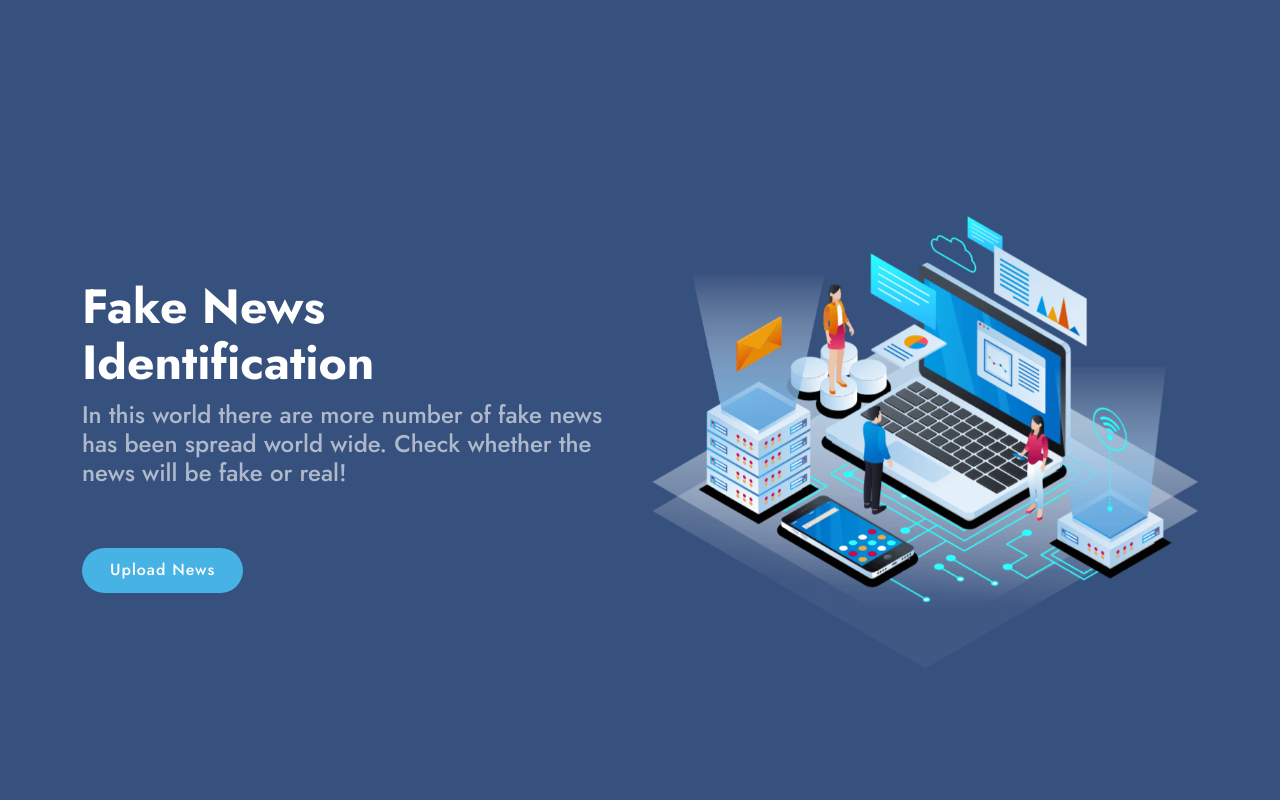
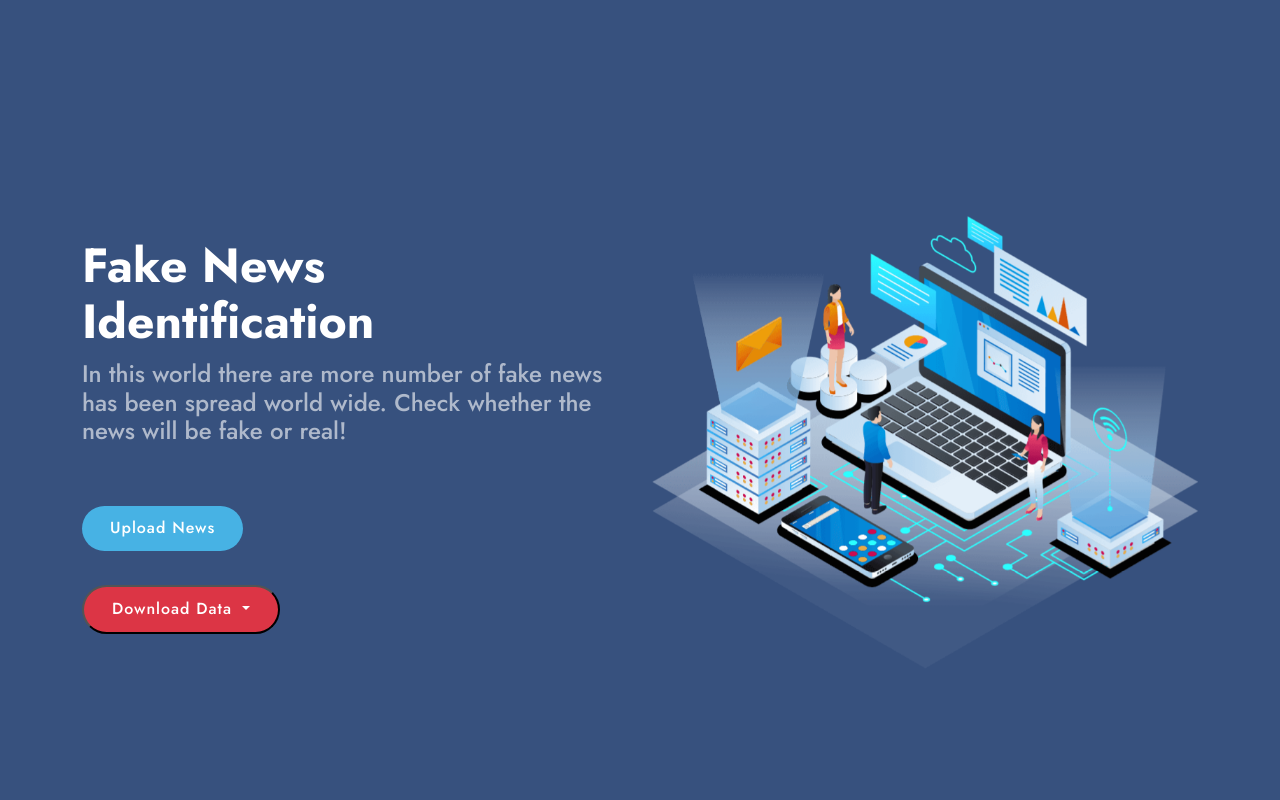
Before and after one commit to Abii9443/Fake_news_identifier, a Flask app: page / in a window 1280 px wide. Run offline with Flask 2, Linux system fonts and the light colour scheme; parts of the project's set-up code (start-up, migrations or seed data) failed here and were passed over; some libraries are stand-ins or nearby versions.

Commit message:
Update index.html

```diff
--- a/templates/index.html
+++ b/templates/index.html
@@ -12,7 +12,8 @@
     <!-- Favicons -->
     <link href="../static/assets/img/favicon.png" rel="icon">
     <link href="../static/assets/img/apple-touch-icon.png" rel="apple-touch-icon">
-      <link rel="stylesheet" href="https://cdn.jsdelivr.net/npm/bootstrap@4.3.1/dist/css/bootstrap.min.css" integrity="sha384-ggOyR0iXCbMQv3Xipma34MD+dH/1fQ784/j6cY/iJTQUOhcWr7x9JvoRxT2MZw1T" crossorigin="anonymous">
+    <link rel="stylesheet" href="https://cdn.jsdelivr.net/npm/bootstrap@4.3.1/dist/css/bootstrap.min.css"
+          integrity="sha384-ggOyR0iXCbMQv3Xipma34MD+dH/1fQ784/j6cY/iJTQUOhcWr7x9JvoRxT2MZw1T" crossorigin="anonymous">
 
     <!-- Google Fonts -->
     <link href="https://fonts.googleapis.com/css?family=Open+Sans:300,300i,400,400i,600,600i,700,700i|Jost:300,300i,400,400i,500,500i,600,600i,700,700i|Poppins:300,300i,400,400i,500,500i,600,600i,700,700i"
@@ -40,7 +41,6 @@
 
 <!-- ======= Hero Section ======= -->
 <section id="hero" class="d-flex align-items-center">
-
     <div class="container">
         <div class="row">
             <div class="col-lg-6 d-flex flex-column justify-content-center pt-4 pt-lg-0 order-2 order-lg-1"
@@ -53,21 +53,48 @@
                         <div class="btn-get-started scrollto upload-btn-wrapper">
                             Upload News
                             <input type="file" onchange="this.form.submit()" name="upload" accept=".pdf"/>
-                            <!--                            <input type="submit"/>-->
                         </div>
-
-
 
                     </div>
                 </form>
+            <form method="post" action="/download" enctype="multipart/form-data" >
+                            <div class="dropdown mt-4">
+                                <button class="btn-get-started dropdown-toggle " type="button"
+                                        id="dropdownMenuButton1"
+                                        data-bs-toggle="dropdown" aria-expanded="false"
+                                        style="background-color: #dc3545">
+                                    Download Data
+                                </button>
+                                <ul class="dropdown-menu " aria-labelledby="dropdownMenuButton1">
+                                    <li>
+                                        <button class="dropdown-item" type="submit" name="news1" value="1">Data - 1
+                                        </button>
+                                    </li>
+                                    <li>
+                                        <button class="dropdown-item" type="submit" name="news2" value="2">Data - 2
+                                        </button>
+                                    </li>
+                                    <li>
+                                        <button class="dropdown-item" type="submit" name="news3" value="3">Data - 3
+                                        </button>
+                                    </li>
+                                    <li>
+                                        <button class="dropdown-item" type="submit" name="news4" value="4">Data - 4
+                                        </button>
+                                    </li>
+                                </ul>
+                            </div>
+                </form>
+
             </div>
+
             <div class="col-lg-6 order-1 order-lg-2 hero-img" data-aos="zoom-in" data-aos-delay="200">
                 <img src="../static/assets/img/hero-img.png" class="img-fluid animated" alt="">
             </div>
         </div>
 
 
-                        <!-- Modal -->
+        <!-- Modal -->
 
     </div>
 
@@ -82,9 +109,15 @@
 <script src="../static/assets/vendor/swiper/swiper-bundle.min.js"></script>
 <script src="../static/assets/vendor/waypoints/noframework.waypoints.js"></script>
 <script src="../static/assets/vendor/php-email-form/validate.js"></script>
-<script src="https://code.jquery.com/jquery-3.3.1.slim.min.js" integrity="sha384-q8i/X+965DzO0rT7abK41JStQIAqVgRVzpbzo5smXKp4YfRvH+8abtTE1Pi6jizo" crossorigin="anonymous"></script>
-<script src="https://cdn.jsdelivr.net/npm/popper.js@1.14.7/dist/umd/popper.min.js" integrity="sha384-UO2eT0CpHqdSJQ6hJty5KVphtPhzWj9WO1clHTMGa3JDZwrnQq4sF86dIHNDz0W1" crossorigin="anonymous"></script>
-<script src="https://cdn.jsdelivr.net/npm/bootstrap@4.3.1/dist/js/bootstrap.min.js" integrity="sha384-JjSmVgyd0p3pXB1rRibZUAYoIIy6OrQ6VrjIEaFf/nJGzIxFDsf4x0xIM+B07jRM" crossorigin="anonymous"></script>
+<script src="https://code.jquery.com/jquery-3.3.1.slim.min.js"
+        integrity="sha384-q8i/X+965DzO0rT7abK41JStQIAqVgRVzpbzo5smXKp4YfRvH+8abtTE1Pi6jizo"
+        crossorigin="anonymous"></script>
+<script src="https://cdn.jsdelivr.net/npm/popper.js@1.14.7/dist/umd/popper.min.js"
+        integrity="sha384-UO2eT0CpHqdSJQ6hJty5KVphtPhzWj9WO1clHTMGa3JDZwrnQq4sF86dIHNDz0W1"
+        crossorigin="anonymous"></script>
+<script src="https://cdn.jsdelivr.net/npm/bootstrap@4.3.1/dist/js/bootstrap.min.js"
+        integrity="sha384-JjSmVgyd0p3pXB1rRibZUAYoIIy6OrQ6VrjIEaFf/nJGzIxFDsf4x0xIM+B07jRM"
+        crossorigin="anonymous"></script>
 <!-- Template Main JS File -->
 <script src="../static/assets/js/main.js"></script>
 
```
